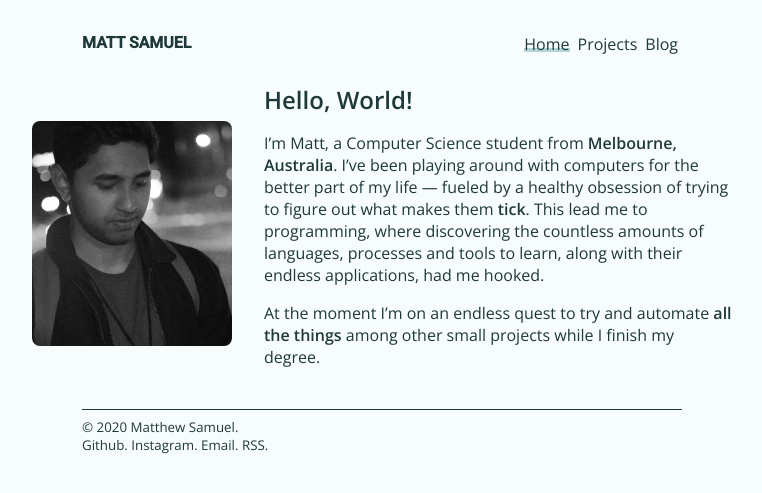
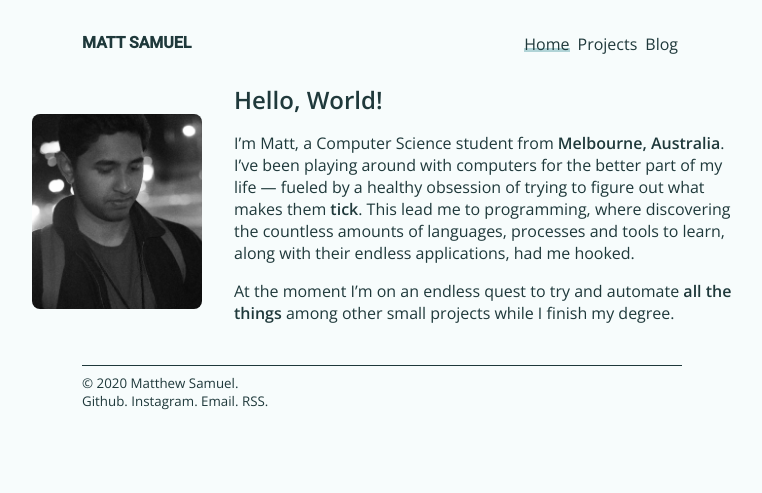
Before and after one commit to mjsamuel/mjsamuel.github.io, a Jekyll site: the page built from index.markdown, in a window 1280 px wide. Shown: the top 493 px of the page, without its empty margins (258-1020 px from the left). Built offline with Jekyll 4.4.1, drawn with Linux system fonts in a browser that asks for light colours.

Commit message:
Tweaked icon size

```diff
--- a/assets/css/main.css
+++ b/assets/css/main.css
@@ -75,13 +75,16 @@ main {
 
 .home img {
   margin: 0 32px 0 0;
-  width: 200px;
-  height: 225px;
+  width: 170px;
+  height: 195px;
   border-radius: 8px;
 
   object-fit: cover;
-  object-position: -125px 0px;
+  object-position: -100px 0px;
 }
+
+/* Projects list */
+
 
 /* Posts list*/
 article {
```
